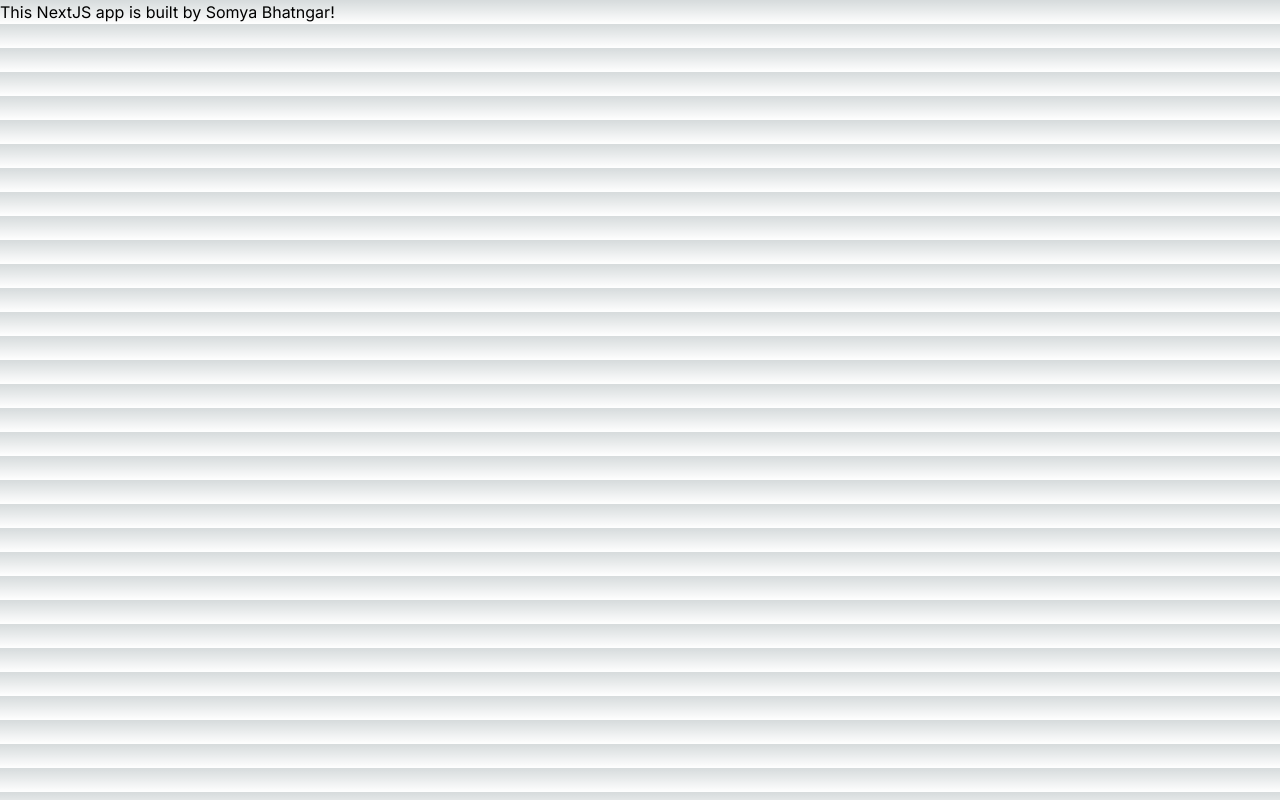
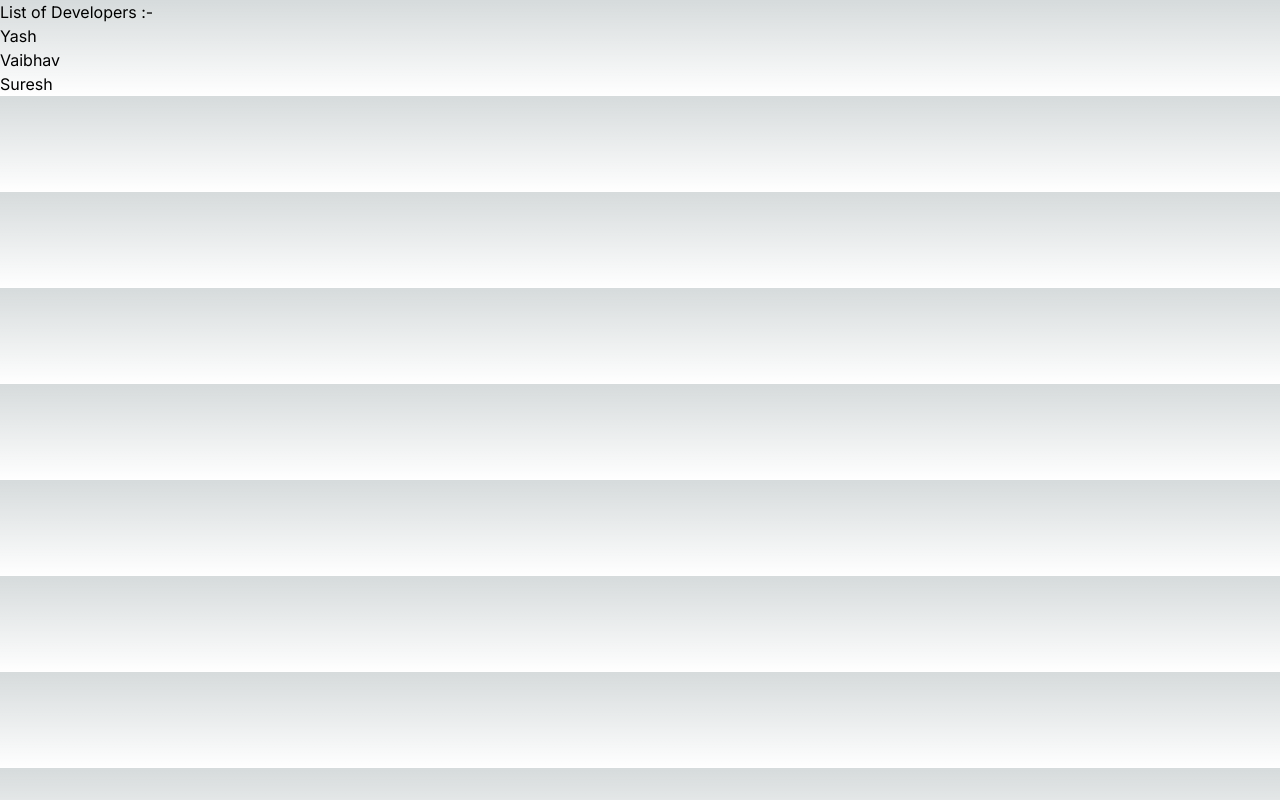
Before and after one commit to SomyaBhatnagar19/NextJS-Project-1-, a Next.js app: page /aboutUs/developer in a window 1280 px wide. Built offline with nearby package versions, Linux system fonts and the light colour scheme.

Commit message:
making a component to display the names of all the developers and show there details on clicking them which is still not working properly.

```diff
--- /dev/null
+++ b/app/aboutUs/developer/[id]/page.js
@@ -0,0 +1,26 @@
+// ourDomain.com/aboutUs/developer/[id]
+
+const Developer = ({ params }) => {
+    const developerDetails = {
+        1: { name: 'Yash', role: 'Senior Developer', bio: 'Experienced in building robust applications.' },
+        2: { name: 'Vaibhav', role: 'Backend Developer', bio: 'Specialized in designing efficient backend systems.' },
+        3: { name: 'Suresh', role: 'Frontend Developer', bio: 'Passionate about creating intuitive user interfaces.' }
+    };
+
+    const developer = developerDetails[params.developer];
+
+    return (
+        <div>
+            <h1>Developer Details</h1>
+            {developer && (
+                <div>
+                    <h2>Name: {developer.name}</h2>
+                    <p>Role: {developer.role}</p>
+                    <p>Bio: {developer.bio}</p>
+                </div>
+            )}
+        </div>
+    );
+};
+
+export default Developer;
--- a/app/aboutUs/developer/page.js
+++ b/app/aboutUs/developer/page.js
@@ -1,9 +1,28 @@
 //ourDomain.com/aboutUs/developer
-const About = () => {
+
+import Link from 'next/link';
+
+const DeveloperList = () => {
+    const details = [
+        { id: 1, name: 'Yash', role: 'Senior Developer' },
+        { id: 2, name: 'Vaibhav', role: 'Backend Developer' },
+        { id: 3, name: 'Suresh', role: 'Frontend Developer' }
+    ];
+
     return (
-      <div>
-        This NextJS app is built by Somya Bhatngar!
-      </div>
-    )
-  }
-  export default About;
+        <div>
+            <h1>List of Developers :- </h1>
+            <ul>
+                {details.map((developer) => (
+                    <li key={developer.id}>
+                        <Link href={`/aboutUs/developer/${developer.id}`}>
+                            {developer.name}
+                        </Link>
+                    </li>
+                ))}
+            </ul>
+        </div>
+    );
+};
+
+export default DeveloperList;
```
